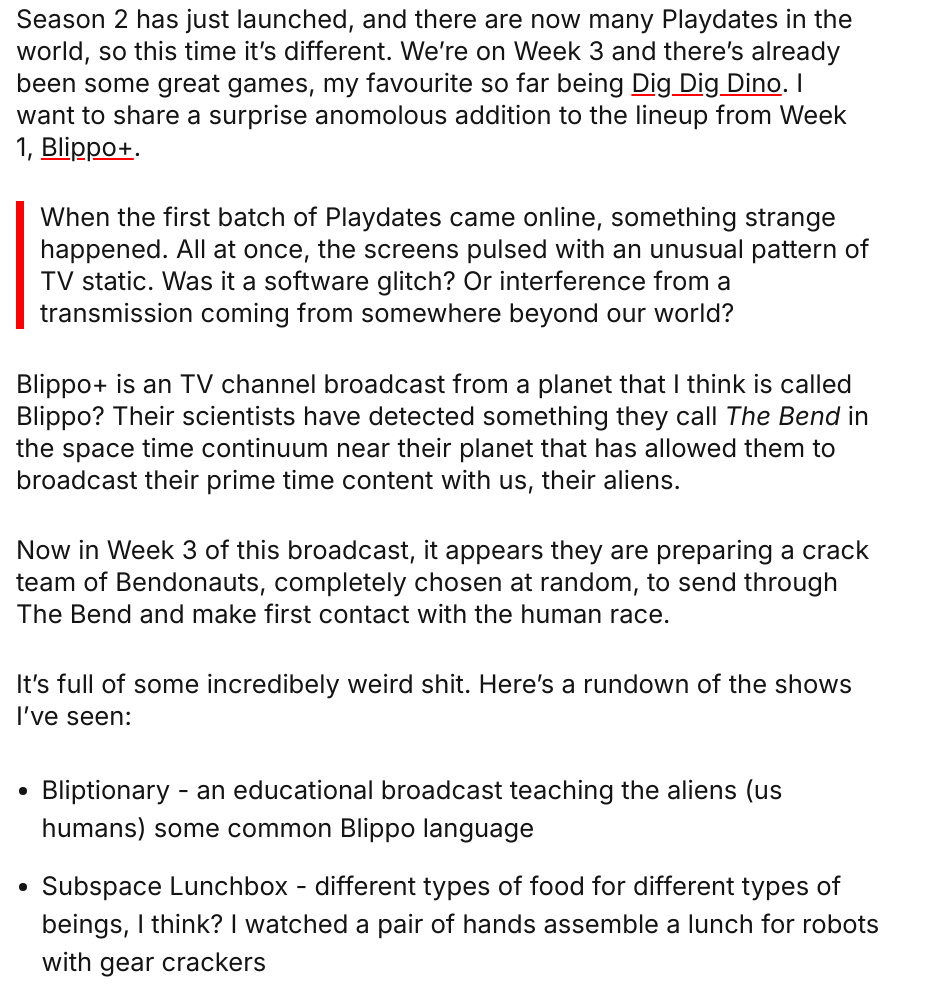
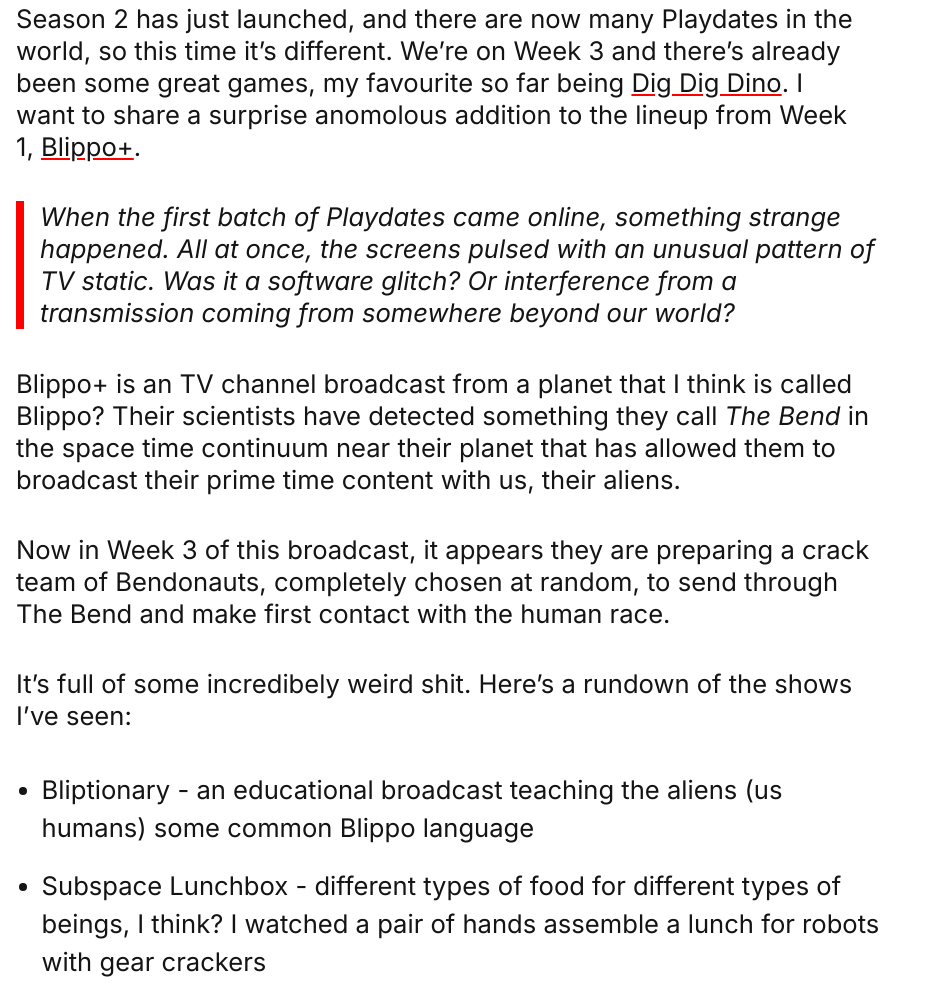
Before and after one commit to tommyp/tommyp.org, an Astro site: page /blog/artifacts-from-another-universe in a window 1280 px wide. Shown: the part 1382-2383 px from the top of the page, without its empty margins (0-925 px from the left). Built offline with nearby package versions, Linux system fonts and the light colour scheme; Astro itself is replaced by a stand-in of ours.

Commit message:
italisize quote

```diff
--- a/src/content/blog/artifacts-from-another-universe.md
+++ b/src/content/blog/artifacts-from-another-universe.md
@@ -25,7 +25,7 @@ Unfortunately, the Playdate shipped in groups, so the idea of everyone playing t
 
 Season 2 has just launched, and there are now many Playdates in the world, so this time it's different. We're on Week 3 and there's already been some great games, my favourite so far being [Dig Dig Dino](https://play.date/games/dig-dig-dino/). I want to share a surprise anomolous addition to the lineup from Week 1, [Blippo+](https://play.date/games/blippo/).
 
-> When the first batch of Playdates came online, something strange happened. All at once, the screens pulsed with an unusual pattern of TV static. Was it a software glitch? Or interference from a transmission coming from somewhere beyond our world?
+> _When the first batch of Playdates came online, something strange happened. All at once, the screens pulsed with an unusual pattern of TV static. Was it a software glitch? Or interference from a transmission coming from somewhere beyond our world?_
 
 Blippo+ is an TV channel broadcast from a planet that I think is called Blippo? Their scientists have detected something they call _The Bend_ in the space time continuum near their planet that has allowed them to broadcast their prime time content with us, their aliens.
 
```
